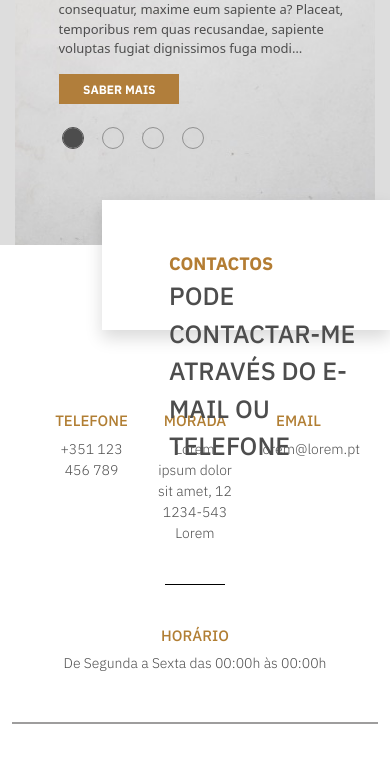
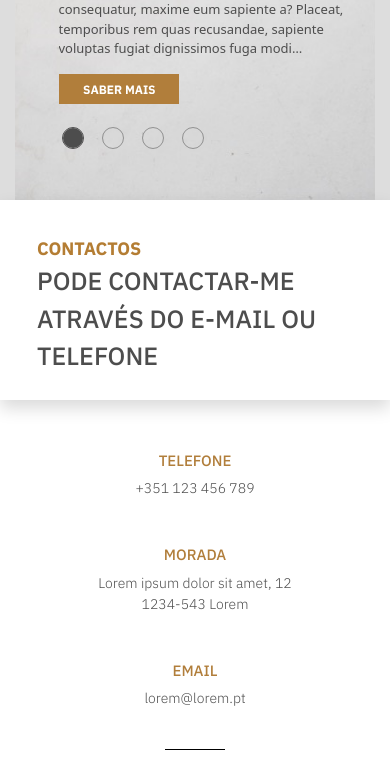
Before and after one commit to taynarap/SebastiaoAlves, a PHP site: page /contactos.html in a window 390 px wide; the page is wider, and only the part inside the window is pictured. Shown: the part 515-1276 px from the top of that part. Run offline with PHP 8.4, Linux system fonts and the light colour scheme.

Commit message:
27/04/2023

```diff
--- a/contactos.html
+++ b/contactos.html
@@ -294,7 +294,7 @@
             <!-- AREA DO TITULO -->
 
             <div id="area-titulo" class="container-fluid">
-                <div id="titulo-caixa" class="row shadow">
+                <div id="titulo-caixa" class="row offset-md-1 shadow">
 
                     <div class="col menu-selecionado">
                         <div id="titulo" class="t1">Contactos</div>
@@ -307,8 +307,8 @@
 
             <div id="area-texto" class="container text-center">
 
-                <div class="row justify-content-center">
-                    <div class="col-3">
+                <div class="row d-flex justify-content-center">
+                    <div class="col-md-3 col-12">
                         <div class="contactos-titulo-main">
                             Telefone
                         </div>
@@ -318,7 +318,7 @@
                         </div>
                     </div>
 
-                    <div class="col-3">
+                    <div class="col-md-3 col-12 contacto">
                         <div class="contactos-titulo-main">
                             Morada
                         </div>
@@ -328,7 +328,7 @@
                         </div>
                     </div>
 
-                    <div class="col-3">
+                    <div class="col-md-3 col-12 contacto">
                         <div class="contactos-titulo-main">
                             Email
                         </div>
@@ -470,48 +470,6 @@
 
             <div class="row d-flex justify-content-center text-center d-block d-md-none">
 
-                <div class="col-12 mx-auto">
-
-                    <div class="row">
-
-                        <div id="rodape-titulo" class="col-12 t1">Contactos</div>
-
-                    </div>
-
-                    <div id="rodape-contactos" class="row">
-
-                        <div id="contacto-items" class="col-12">
-                            <div class="contactos-titulo">
-                                Morada
-                            </div>
-                            <div class="contactos-texto">
-                                Lorem ipsum dolor sit amet, 12 <br>
-                                1234-543 Lorem
-                            </div>
-                        </div>
-
-                        <div id="contacto-items" class="col-12">
-                            <div class="contactos-titulo">
-                                Telefone
-                            </div>
-
-                            <div class="contactos-texto">
-                                +351 123 456 789
-                            </div>
-                        </div>
-
-                        <div id="contacto-items" class="col-12">
-                            <div class="contactos-titulo">
-                                Email
-                            </div>
-                            <div class="contactos-texto">
-                                lorem@lorem.pt
-                            </div>
-                        </div>
-                    </div>
-
-                </div>
-
                 <div class="col-12 redes-area">
 
                     <div class="redes-titulo t1">
--- a/css/contactos.css
+++ b/css/contactos.css
@@ -1,16 +1,62 @@
 /*  AREA TITULO  */
+@media all and (max-width: 845px){
+
+    #titulo{
+        margin-top: 30px !important;
+        margin-left: 40px !important;
+    }
+
+    #subtitulo{
+        margin-left: 40px !important;
+    }
+}
+
+@media all and (max-width: 768px){
+
+    #titulo{
+        margin-top: 45px !important;
+        margin-left: 45px !important;
+    }
+
+    #subtitulo{
+        margin-left: 45px !important;
+    }
+
+    #area-texto{
+        margin-top: 50px !important;
+        padding: 0px;
+    }
+
+    .contacto{
+        margin-top: 45px;
+    }
+
+}
+
+@media all and (max-width: 505px){
+
+    #titulo{
+        margin-top: 35px !important;
+        margin-left: 25px !important;
+    }
+
+    #subtitulo{
+        margin-left: 25px !important;
+        margin-bottom: 25px;
+    }
+
+}
 
 #titulo-caixa{
-    background-color: white;
-    height: 130px;
-    margin-left: 90px;
+    background-color: var(--branco);
+    min-height: 130px;
     margin-top: -45px;
     position: relative;
     z-index: 30;
 }
 
 #titulo{
-    color: rgb(180, 125, 51);
+    color: var(--dourado-B4);
     font-size: 18px;
     margin-top: 50px;
     margin-left: 55px;
@@ -29,21 +75,21 @@
 }
 
 .contactos-titulo-main{
-    color: rgb(177, 126, 51);
+    color: var(--dourado-B1);
     font-family: 'IBMPlexSans-Medium';
     font-size: 15px;
     text-transform: uppercase;
 }
 
 .contactos-texto-main{
-    color: rgb(77, 77, 77);
+    color: var(--cinza-4D);
     font-family: 'IBMPlexSans-Light';
     font-size: 14px;
     margin-top: 6px;
 }
 
 .linha-main{
-    border-top: 1px solid black;
+    border-top: 1px solid var(--preto);
     margin: 40px auto;
     width: 60px;
 }
--- a/imprensa.html
+++ b/imprensa.html
@@ -294,7 +294,7 @@
             <!-- AREA DO TITULO -->
 
             <div id="area-titulo" class="container-fluid">
-                <div id="titulo-caixa" class="row shadow">
+                <div id="titulo-caixa" class="row offset-md-1 shadow">
 
                     <div class="col menu-selecionado">
                         <div id="titulo" class="t1">Imprensa</div>
@@ -309,7 +309,7 @@
                     <div class="col-10">
 
                         <div class="row">
-                            <div class="t1">
+                            <div class="t1 px-0">
                                 Lançamento | Senhora do Amor e da Guerra
                             </div>
 
@@ -337,7 +337,7 @@
                     <div class="col-10">
 
                         <div class="row">
-                            <div class="t1">
+                            <div class="t1 px-0">
                                 Lançamento Do Livro "O Velho que pensava que fugia"
                             </div>
 
```
Also changed, not shown: css/imprensa.css (+30 -4 lines), css/livro.css (+32 -20 lines), senhora_amor_guerra.html (+4 -4 lines).
